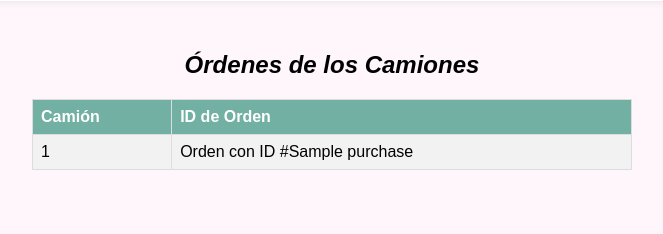
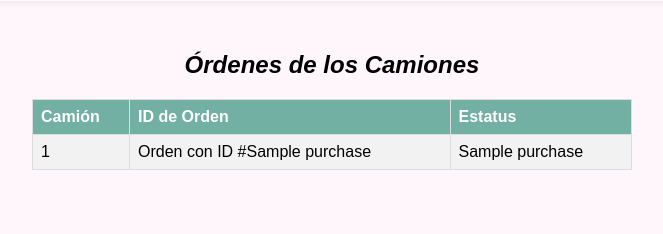
Before and after one commit to edu-flores/jewelry-database, a Flask app: page /admin/map in a window 1280 px wide. Shown: the part 824-1058 px from the top of the page, without its empty margins (308-971 px from the left). Run offline with Flask 3, Linux system fonts and the light colour scheme; the visitor is signed in with stand-in values (Sample User, id 1); a database or web service that is not in the repository returns one stand-in record (values such as "Sample title"); data that the repository does not hold is empty; some libraries are stand-ins or nearby versions.

Commit message:
show purchase status

```diff
--- a/flask_app/templates/map.html
+++ b/flask_app/templates/map.html
@@ -32,11 +32,13 @@
         <tr>
           <th>Camión</th>
           <th>ID de Orden</th>
+          <th>Estatus</th>
         </tr>
         {% for purchase in purchases %}
           <tr>
             <td>{{ purchase[0] }}</td>
             <td>Orden con ID #{{ purchase[1] }}</td>
+            <td>{{ purchase[2] }}</td>
           </tr>
         {% endfor%}
       </table>
--- a/microservices/gps.py
+++ b/microservices/gps.py
@@ -71,7 +71,7 @@ def get_truck_locations():
 def get_truck_purchases():
     cursor = mysql.connection.cursor()
     cursor.execute("""
-        SELECT t.name, p.purchase_id
+        SELECT t.name, p.purchase_id, p.status
         FROM trucks t
         JOIN purchase p
         ON t.truck_id = p.truck_id;
```
